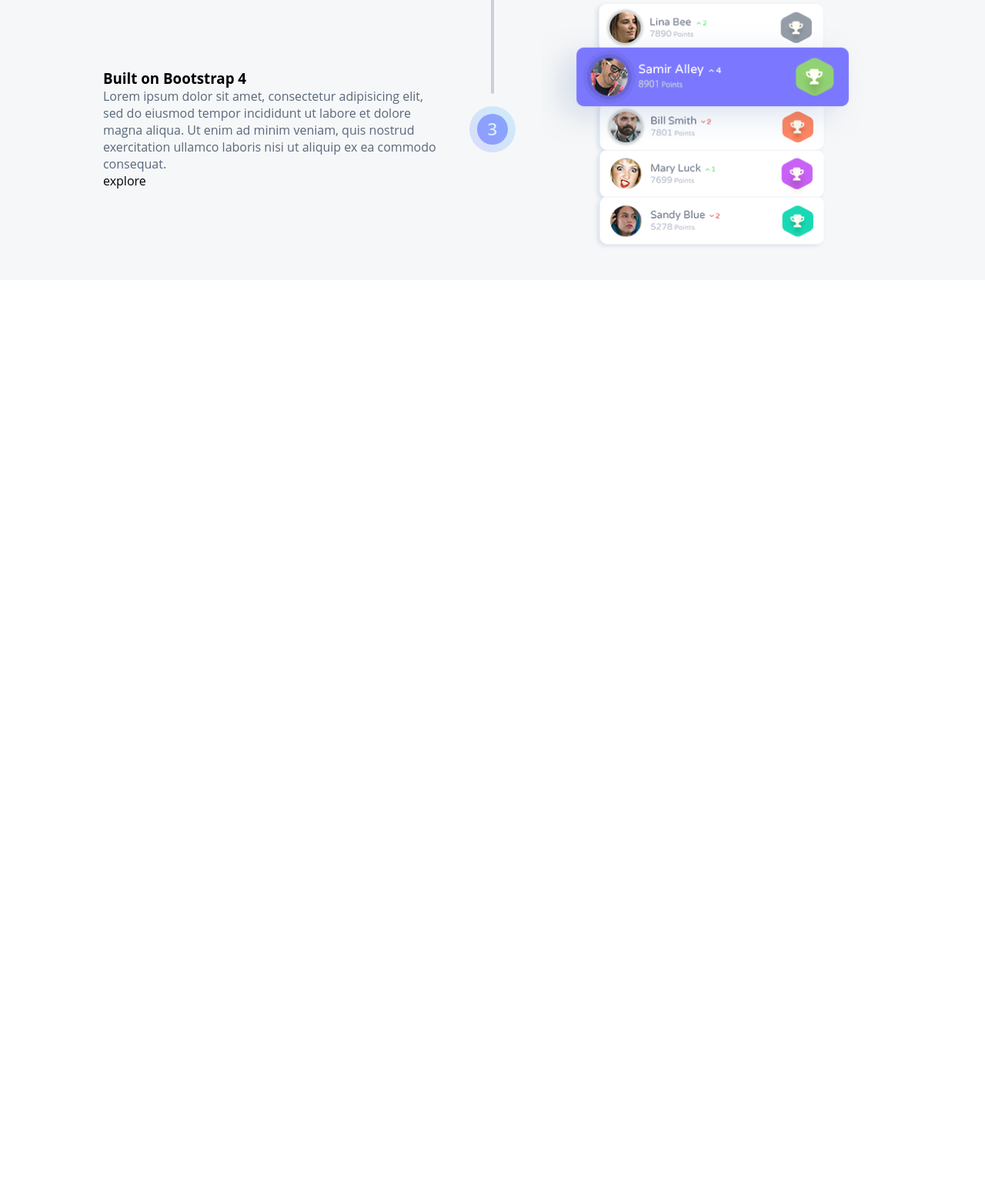
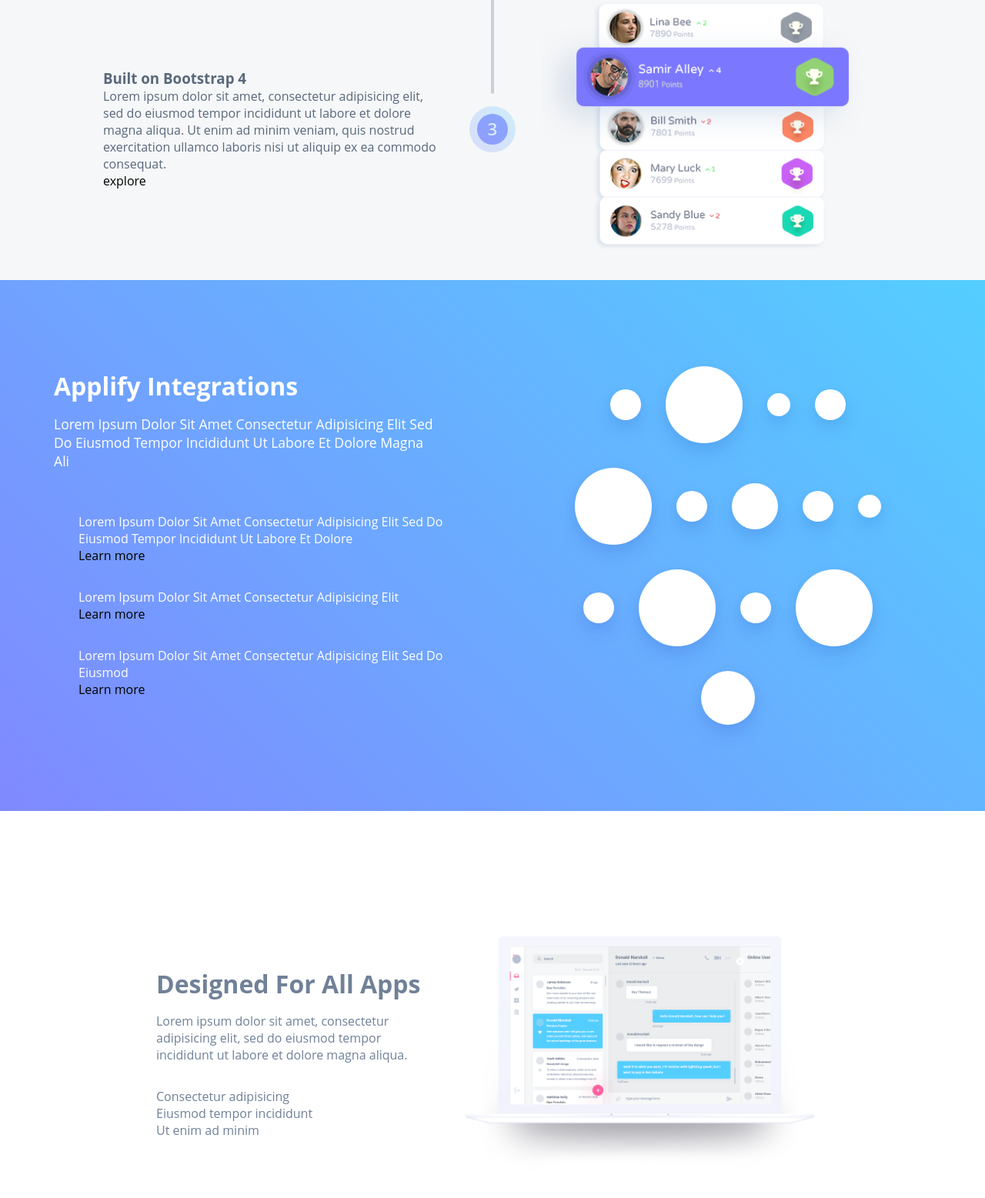
Before and after one commit to zeromvx/landing, a website: page src/index.html in a window 1280 px wide. Shown: the part 2672-4229 px from the top of the page at 77% size. Before the commit the page ends 3036 px from the top, so only its background shows below. Drawn offline with Linux system fonts and the light colour scheme.

Commit message:
added design and award sections

```diff
--- a/src/index.html
+++ b/src/index.html
@@ -129,7 +129,7 @@
                     <span class="step__number">2</span>
                     <div class="row step__row">
                         <div class="step__col step__col-left">
-                           <img src="images/image2.png" alt="">
+                            <img src="images/image2.png" alt="">
                         </div>
                         <div class="step__col step__col-right">
                             <h3>Photoshop Mockups included Free!</h3>
@@ -160,6 +160,97 @@
             </div>
         </section>
 
+
+        <section class="integration">
+            <div class="wrapper integration__wrapper">
+                <div class="integration__content">
+                    <h2 class="title integration__title">Applify Integrations</h2>
+
+                    <p class="integration__descr">Lorem Ipsum Dolor Sit Amet Consectetur Adipisicing Elit Sed Do Eiusmod
+                        Tempor Incididunt Ut Labore Et Dolore Magna Ali</p>
+
+                    <ul class="list integration__list">
+
+                        <li class="list__item">
+                            <p>Lorem Ipsum Dolor Sit Amet Consectetur Adipisicing Elit Sed Do Eiusmod Tempor Incididunt
+                                Ut Labore Et Dolore</p>
+                            <a href="">Learn more</a>
+                        </li>
+
+                        <li class="list__item">
+                            <p>Lorem Ipsum Dolor Sit Amet Consectetur Adipisicing Elit</p>
+                            <a href="">Learn more</a>
+                        </li>
+
+                        <li class="list__item">
+                            <p>Lorem Ipsum Dolor Sit Amet Consectetur Adipisicing Elit Sed Do Eiusmod</p>
+                            <a href="">Learn more</a>
+                        </li>
+                    </ul>
+                </div>
+
+                <div class="cloud integration__cloud">
+                    <div class="cloud__item"></div>
+                    <div class="cloud__item"></div>
+                    <div class="cloud__item"></div>
+                    <div class="cloud__item"></div>
+                    <div class="cloud__item"></div>
+                    <div class="cloud__item"></div>
+                    <div class="cloud__item"></div>
+                    <div class="cloud__item"></div>
+                    <div class="cloud__item"></div>
+                    <div class="cloud__item"></div>
+                    <div class="cloud__item"></div>
+                    <div class="cloud__item"></div>
+                    <div class="cloud__item"></div>
+                    <div class="cloud__item"></div>
+                </div>
+
+            </div>
+        </section>
+
+        <section class="design">
+            <div class="wrapper design__wrapper">
+
+                <div class="design__content">
+                    <h2 class="design__title">Designed For All Apps</h2>
+                    <p class="design__descr">Lorem ipsum dolor sit amet, consectetur adipisicing elit, sed do eiusmod
+                        tempor incididunt ut
+                        labore et dolore magna aliqua.</p>
+                    <ul class="design__list">
+                        <li>Consectetur adipisicing</li>
+                        <li>Eiusmod tempor incididunt</li>
+                        <li>Ut enim ad minim</li>
+                    </ul>
+                </div>
+
+                <div class="design__image">
+                    <img src="images/design-image.png" alt="">
+                </div>
+
+            </div>
+        </section>
+
+        <section class="award">
+            <div class="wrapper award__wrapper">
+
+                <div class="award__content">
+                    <h2 class="award__title">Award-Winning Support</h2>
+                    <p class="award__descr">Lorem ipsum dolor sit amet, consectetur adipisicing elit, sed do eiusmod
+                        tempor incididunt ut labore et dolore magna aliqua. Ut enim ad minim veniam, quis</p>
+                    <ul class="award__list">
+                        <li>Consectetur adipisicing</li>
+                        <li>Eiusmod tempor incididunt</li>
+                        <li>Ut enim ad minim</li>
+                    </ul>
+                </div>
+
+                <div class="design__image">
+                    <img src="images/award.png" alt="">
+                </div>
+
+            </div>
+        </section>
     </main>
 
 
--- a/src/sass/base/_base.sass
+++ b/src/sass/base/_base.sass
@@ -3,6 +3,9 @@
     padding: 0
     box-sizing: border-box
     font-family: 'Open Sans', sans-serif
+
+body
+    color: #708198
 
 ul
     list-style: none
@@ -11,8 +14,6 @@ a
     text-decoration: none
     color: #000
 
-p
-    color: #59687c
 
 h2
     font-size: 2rem
--- a/src/sass/main.sass
+++ b/src/sass/main.sass
@@ -5,6 +5,9 @@
 @import 'sections/header'
 @import 'sections/features'
 @import 'sections/steps'
+@import 'sections/integration'
+@import 'sections/design'
+@import 'sections/award'
 
 .wrapper
     margin: 0 auto
--- /dev/null
+++ b/src/sass/sections/_award.sass
@@ -0,0 +1,25 @@
+.award
+    padding: 5rem 1rem
+    color: #fff
+    background: #59687c
+
+    &__wrapper
+        display: flex
+        flex-wrap: wrap
+        justify-content: center
+        align-items: center
+
+    &__content
+        max-width: 350px
+
+    &__descr
+        margin: 1rem 0 2rem 0
+
+    &__image
+        margin: 2rem 0
+
+    &__image img
+        display: block
+        width: 100%
+        max-width: 750px
+        height: auto
--- /dev/null
+++ b/src/sass/sections/_design.sass
@@ -0,0 +1,24 @@
+.design
+    padding: 8rem 1rem
+
+    &__wrapper
+        display: flex
+        flex-wrap: wrap
+        justify-content: center
+        align-items: center
+
+    &__content
+        max-width: 350px
+        margin: 1rem
+
+    &__descr
+        margin: 1rem 0 2rem 0
+
+    &__image
+        margin: 2rem
+
+    &__image img
+        display: block
+        width: 100%
+        max-width: 460px
+        height: auto
--- a/src/sass/sections/_features.sass
+++ b/src/sass/sections/_features.sass
@@ -1,13 +1,12 @@
 .features
     padding: 10rem 1rem 1rem
-
+    color: #59687c
 
     &__wrapper
         text-align: center
 
     &__item
         margin: 1rem 0
-        color: #59687c
 
     &__descr
         width: 100%
--- /dev/null
+++ b/src/sass/sections/_integration.sass
@@ -0,0 +1,83 @@
+.integration
+    padding: 6rem 1rem
+    background: linear-gradient(45deg, #8089ff 0%, #54ceff 100%)
+    color: #fff
+
+    &__wrapper
+        display: flex
+        flex-wrap: wrap
+        justify-content: space-between
+        align-items: center
+
+        @media screen and ( max-width: 1024px )
+            flex-direction: column
+
+    &__content
+        text-align: start
+        width: 100%
+        max-width: 50%
+
+        @media screen and ( max-width: 1024px )
+            max-width: 100%
+
+    &__descr
+        color: #fff
+        width: 100%
+        max-width: 500px
+        margin: 1rem 0 2.5rem
+        font-size: 1.1rem
+
+    &__list
+        margin: 1rem 0
+
+        .list__item
+            max-width: 660px
+            padding: 1rem 1rem 1rem 2rem
+
+.cloud
+    width: 100%
+    max-width: 528px
+
+    display: flex
+    flex-wrap: wrap
+    align-items: center
+    justify-content: center
+    padding: 0 3rem
+
+    &__item
+        background: #ffffff
+        border-radius: 100%
+        margin: 1rem
+        box-shadow: 0 7px 15px rgba(0, 9, 128, 0.05), 0 12px 28px rgba(0, 9, 128, 0.075)
+
+        @media screen and ( max-width: 768px )
+            margin: .5rem
+
+        &:nth-child(2n-1)
+            width: 30px
+            height: 30px
+
+        &:nth-child(2n)
+            width: 70px
+            height: 70px
+
+        &:nth-child(7)
+            width: 60px
+            height: 60px
+
+        &:nth-child(1),
+        &:nth-child(4),
+        &:nth-child(6),
+        &:nth-child(8),
+        &:nth-child(10),
+        &:nth-child(12)
+            width: 40px
+            height: 40px
+
+        &:nth-child(2),
+        &:nth-child(5),
+        &:nth-child(11),
+        &:nth-child(13)
+
+            width: 100px
+            height: 100px
--- a/src/sass/sections/_steps.sass
+++ b/src/sass/sections/_steps.sass
@@ -1,14 +1,11 @@
 .steps
     padding: 10rem 1rem 1rem
     background: #f6f7f8
+    color: #59687c
 
     &__wrapper
         text-align: center
         position: relative
-
-    &__item
-        color: #59687c
-
 
     &__descr
         width: 100%
@@ -130,7 +127,3 @@
             padding: 1rem 0 1rem 40px
             flex: 0 0 90%;
             max-width: 90%;
-
-    &__col-left
-
-    &__col-right
```
Also changed, not shown: src/css/main.min.css, src/images/award.png (added), src/images/design-image.png (added), 1 other file.
